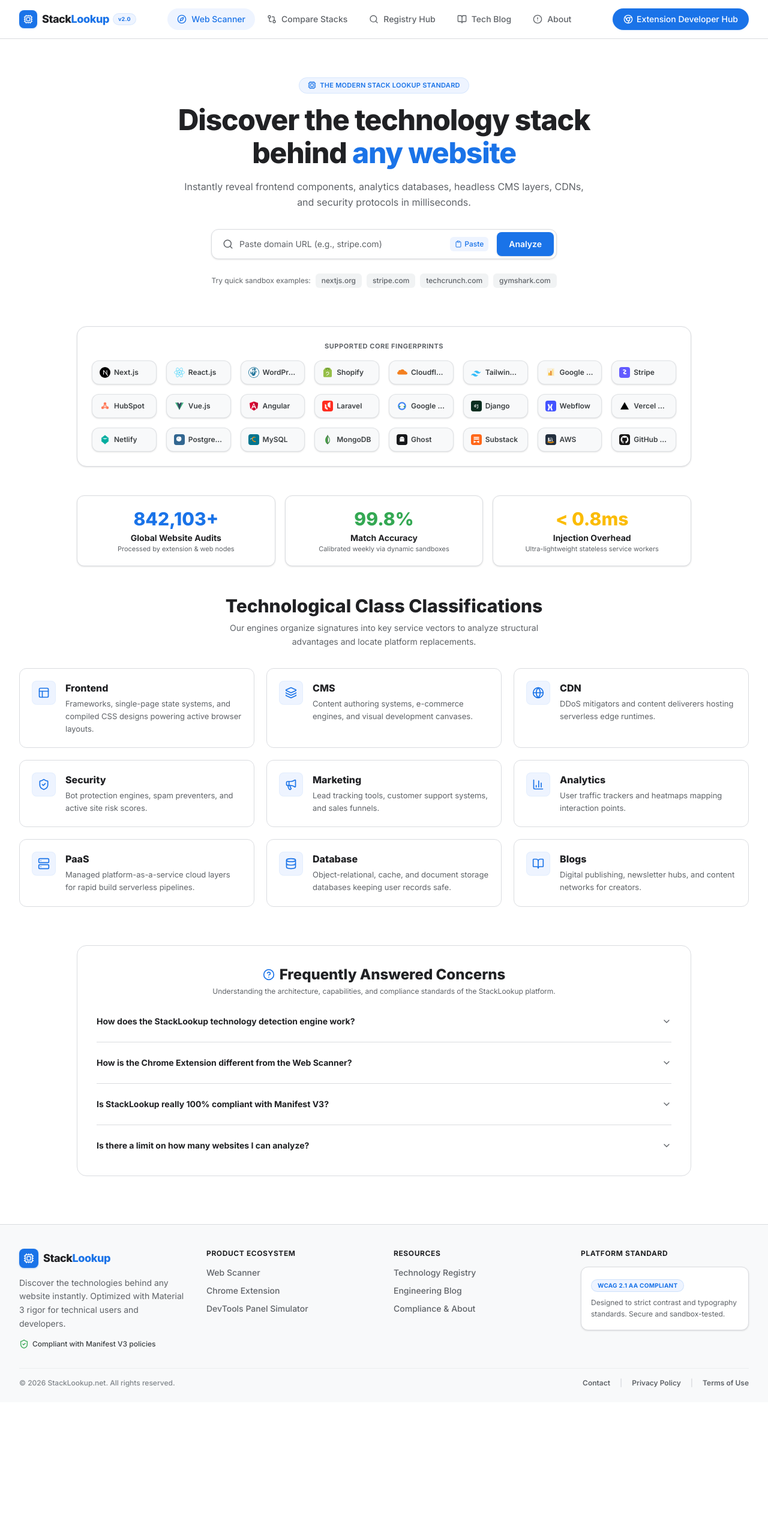
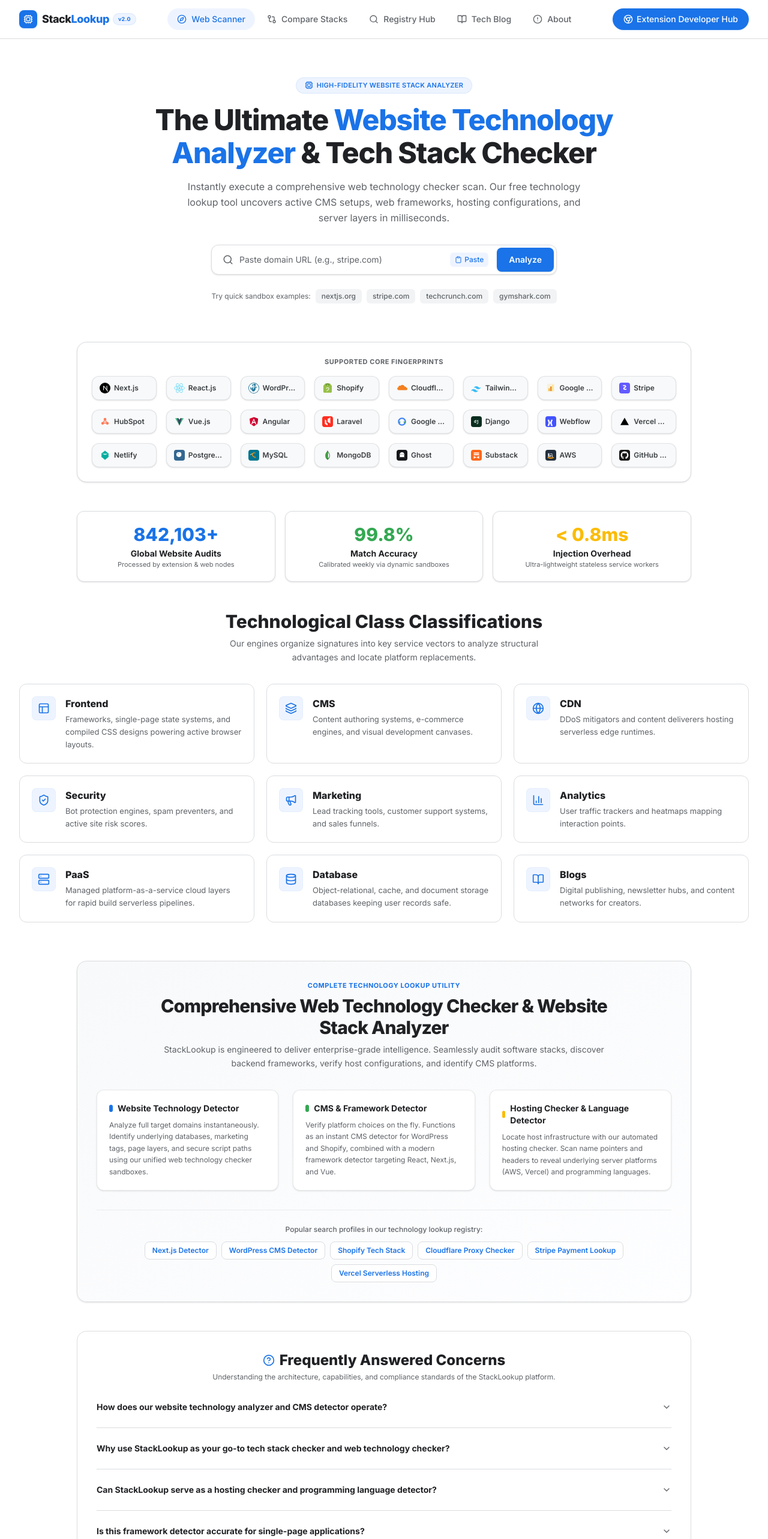
Before and after one commit to slookupworld/slookup, a React (Vite) app: page / in a window 1280 px wide. Shown: the top 2566 px of the page at 60% size. Before the commit the page ends 2338 px from the top, so only its background shows below. Built offline with nearby package versions, Linux system fonts and the light colour scheme.

Commit message:
refactor: optimize SEO metadata and contact form
Update site metadata for better discovery and improve contact form error handling to gracefully parse non-JSON responses.

```diff
--- a/index.html
+++ b/index.html
@@ -3,7 +3,7 @@
   <head>
     <meta charset="UTF-8" />
     <meta name="viewport" content="width=device-width, initial-scale=1.0" />
-    <title>StackLookup - Web Technology Profiler & CMS Detector</title>
+    <title>StackLookup - Website Technology Analyzer & Tech Stack Checker</title>
 
     <!-- Google tag (gtag.js) -->
     <script async src="https://www.googletagmanager.com/gtag/js?id=G-4J0344Q9T6"></script>
@@ -16,25 +16,25 @@
     </script>
 
     <!-- Primary SEO Metadata -->
-    <meta name="description" content="Instantly analyze any website's technology stack. Detect CMS platforms, ecommerce backends, analytics suites, javascript frameworks, and CDNs with high-fidelity signature matches." />
-    <meta name="keywords" content="web technology profiler, CMS detector, stack lookup, tech stack scanner, website analyzer, ecommerce detector, detect wordpress, shopify finder, chrome extension builder" />
+    <meta name="description" content="Discover StackLookup: the ultimate website technology analyzer and tech stack checker. Instantly inspect website stack metadata, find CMS detectors, framework detectors, hosting checkers, and programming language detectors for organic insights." />
+    <meta name="keywords" content="website technology analyzer, tech stack checker, website stack analyzer, technology lookup, website technology detector, CMS detector, framework detector, programming language detector, hosting checker, web technology checker, stack lookup, tech profiler, discover CMS, detect shopify, detect wordpress" />
     <meta name="author" content="StackLookup" />
     <meta name="robots" content="index, follow, max-image-preview:large, max-snippet:-1, max-video-preview:-1" />
     <link rel="canonical" href="https://stacklookup.net" />
 
     <!-- Open Graph / Facebook Protocol -->
     <meta property="og:type" content="website" />
-    <meta property="og:title" content="StackLookup - Discover Website Technology Stacks Instantly" />
-    <meta property="og:description" content="Scan and analyze website fingerprints, CMS platforms, and frameworks in real-time. Power your engineering research with high-precision technological classification." />
+    <meta property="og:title" content="StackLookup - Web Technology Analyzer & Tech Stack Checker" />
+    <meta property="og:description" content="Instantly audit any website's architecture. Use our comprehensive website technology detector, CMS detector, framework detector, and web technology checker to examine server scripts and active tags." />
     <meta property="og:url" content="https://stacklookup.net" />
     <meta property="og:site_name" content="StackLookup" />
     <meta property="og:image" content="https://stacklookup.net/og-image.png" />
-    <meta property="og:image:alt" content="StackLookup Web Technology Profiler Interface" />
+    <meta property="og:image:alt" content="StackLookup Web Technology Analyzer and Tech Stack Checker Interface" />
 
     <!-- Twitter Protocol -->
     <meta name="twitter:card" content="summary_large_image" />
-    <meta name="twitter:title" content="StackLookup - Website Tech Profiler" />
-    <meta name="twitter:description" content="Identify frameworks, analytics tags, CMS, and server-side configurations of any website with our high-fidelity real-time scanning pipeline." />
+    <meta name="twitter:title" content="StackLookup - Website Stack Analyzer" />
+    <meta name="twitter:description" content="A comprehensive technology lookup utility. Scan CMS packages, framework namespaces, and server hosts with our high-fidelity real-time web technology checker." />
     <meta name="twitter:image" content="https://stacklookup.net/og-image.png" />
 
     <!-- Theme & App Styling / Favicons / Manifests -->
@@ -62,10 +62,13 @@
     <script type="application/ld+json">
       {
         "@context": "https://schema.org",
+        "@graph": [
+          {
             "@type": "WebApplication",
+            "@id": "https://stacklookup.net/#webapp",
             "name": "StackLookup",
             "url": "https://stacklookup.net",
-        "description": "Enterprise-grade real-time web technology profiler and CMS signature detector.",
+            "description": "Enterprise-grade real-time website technology analyzer, tech stack checker, and CMS detector.",
             "applicationCategory": "DeveloperApplication",
             "operatingSystem": "All",
             "browserRequirements": "Requires HTML5 compatible web browser with JavaScript enabled.",
@@ -79,13 +82,61 @@
               "High-fidelity CMS & framework rule mapping",
               "Sandbox simulator for Chrome extension messages",
               "Programmatic Developer technology registry",
-          "Full-stack stateless inspection pipeline"
+              "Full-stack stateless inspection pipeline",
+              "Accurate programming language detector & hosting checker"
             ],
             "creator": {
               "@type": "Organization",
               "name": "StackLookup",
               "url": "https://stacklookup.net"
             }
+          },
+          {
+            "@type": "WebSite",
+            "@id": "https://stacklookup.net/#website",
+            "url": "https://stacklookup.net",
+            "name": "StackLookup - Website Technology Analyzer",
+            "description": "Free web technology checker and website stack analyzer.",
+            "potentialAction": {
+              "@type": "SearchAction",
+              "target": {
+                "@type": "EntryPoint",
+                "urlTemplate": "https://stacklookup.net/?search={search_term_string}"
+              },
+              "query-input": "required name=search_term_string"
+            }
+          },
+          {
+            "@type": "FAQPage",
+            "@id": "https://stacklookup.net/#faq",
+            "mainEntity": [
+              {
+                "@type": "Question",
+                "name": "What is a website technology analyzer or tech stack checker?",
+                "acceptedAnswer": {
+                  "@type": "Answer",
+                  "text": "A website technology analyzer or tech stack checker is a specialized tool that reverse-engineers a website's deployment architecture. It parses HTML elements, active scripts, cookies, HTTP headers, and DNS configurations to deliver a complete breakdown of a site's technological components."
+                }
+              },
+              {
+                "@type": "Question",
+                "name": "How does StackLookup function as a CMS detector and framework detector?",
+                "acceptedAnswer": {
+                  "@type": "Answer",
+                  "text": "StackLookup evaluates unique code signatures and script namespaces in real-time. By comparing these markers against a strict matching database, it functions as a high-fidelity CMS detector (identifying WordPress, Shopify, Webflow) and an instant framework detector (revealing React, Next.js, Angular, Vue)."
+                }
+              },
+              {
+                "@type": "Question",
+                "name": "Can StackLookup act as a hosting checker and programming language detector?",
+                "acceptedAnswer": {
+                  "@type": "Answer",
+                  "text": "Yes, StackLookup is designed to perform a thorough technology lookup. It looks at DNS host records and server headers to function as a hosting checker (discovering Vercel, Netlify, Cloudflare, AWS), and detects underlying programming languages (such as PHP, Python, or Ruby) using structural environment identifiers."
+                }
+              }
+            ]
+          }
+        ]
       }
     </script>
   </head>
--- a/src/components/Footer.tsx
+++ b/src/components/Footer.tsx
@@ -44,8 +44,14 @@
         setEmail('');
         setMessage('');
       } else {
-        const errData = await response.json();
-        setSubmitError(errData.message || 'Failed to send your message via FormSubmit. Please try again.');
+        let errMsg = 'Failed to send your message via FormSubmit. Please try again.';
+        try {
+          const errData = await response.json();
+          errMsg = errData.message || errMsg;
+        } catch (_) {
+          // Fallback if response is not JSON
+        }
+        setSubmitError(errMsg);
       }
     } catch (err) {
       console.error('Contact form submission error:', err);
--- a/src/components/GrowthEngine.tsx
+++ b/src/components/GrowthEngine.tsx
@@ -43,23 +43,23 @@
 const FAQ_ITEMS = [
   {
     id: 'faq-1',
-    question: 'How does the StackLookup technology detection engine work?',
-    answer: 'StackLookup uses a multi-layered pattern matching model. It analyzes DOM structural markers (like specific element IDs or classes), HTTP response headers (e.g., Server, X-Powered-By), meta attributes, CDN script pathways, cookies, and global JavaScript window namespaces. This ensures highly accurate, multi-angle technology detection.'
+    question: 'How does our website technology analyzer and CMS detector operate?',
+    answer: 'StackLookup functions as a high-fidelity website technology analyzer and CMS detector. Our engine evaluates HTML DOM markers, scripts, meta tags, cookies, and HTTP headers in real-time. This dynamic multi-angle website stack analyzer accurately profiles active site technologies—including e-commerce suites, databases, and page builders like WordPress, Shopify, and Webflow.'
   },
   {
     id: 'faq-2',
-    question: 'How is the Chrome Extension different from the Web Scanner?',
-    answer: 'The browser extension operates right inside your browser window context, meaning it can analyze global namespace parameters (`window.React` or `window.Shopify`) directly. It also includes a custom DevTools panel, letting you inspect local performance indicators, cookies, and headers on-the-fly, while the web scanner provides a broader sandbox query.'
+    question: 'Why use StackLookup as your go-to tech stack checker and web technology checker?',
+    answer: 'As a client-side tech stack checker and web technology checker, StackLookup offers lightning-fast technology lookup capabilities. It detects active JavaScript library scripts, styles, meta tags, and secure CDN origins. It provides robust developer insights without the page weight or privacy risks of standard browser overlays.'
   },
   {
     id: 'faq-3',
-    question: 'Is StackLookup really 100% compliant with Manifest V3?',
-    answer: 'Absolutely. We designed our Chrome Extension using event-driven stateless service workers, strictly avoiding unsafe dynamic script execution. All rules are pre-packaged and evaluated using high-efficiency content scripts, in perfect alignment with Google Chrome Store safety standards.'
+    question: 'Can StackLookup serve as a hosting checker and programming language detector?',
+    answer: 'Yes! StackLookup is an all-in-one website technology detector that includes a fully-functional hosting checker and programming language detector. By evaluating server response headers, DNS record tags, and CDN paths, it identifies exactly where a site is hosted (such as Vercel, Netlify, Cloudflare, or AWS) and identifies underlying programming languages and databases (PHP, Node.js, Python, Ruby).'
   },
   {
     id: 'faq-4',
-    question: 'Is there a limit on how many websites I can analyze?',
-    answer: 'None at all. Our client-side detection engine is structured for infinite local sandboxed queries. You can scan as many websites as you wish entirely free of charge.'
+    question: 'Is this framework detector accurate for single-page applications?',
+    answer: 'Absolutely. Our high-fidelity framework detector identifies client-side UI libraries and frameworks including React, Next.js, Angular, Vue, and Svelte by analyzing client-side window namespaces, build bundle chunk hashes, and React-specific DOM attributes instantly.'
   }
 ];
 
@@ -152,15 +152,15 @@
         {/* Rounded badge */}
         <span className="inline-flex items-center rounded-full bg-[#EEF4FF] px-3.5 py-1 text-[11px] font-semibold text-[#1A73E8] mb-4 border border-[#1A73E8]/10 tracking-wide uppercase">
           <Cpu className="h-3.5 w-3.5 mr-1.5 text-[#1A73E8]" />
-          The Modern Stack Lookup standard
+          High-Fidelity Website Stack Analyzer
         </span>
 
         <h1 className="font-sans text-3xl sm:text-4xl md:text-5xl font-extrabold tracking-tight text-[#202124] mb-4 leading-[1.15]">
-          Discover the technology stack behind <span className="text-[#1A73E8]">any website</span>
+          The Ultimate <span className="text-[#1A73E8]">Website Technology Analyzer</span> & Tech Stack Checker
         </h1>
 
         <p className="text-sm sm:text-base text-[#5F6368] max-w-2xl mx-auto mb-8 leading-relaxed">
-          Instantly reveal frontend components, analytics databases, headless CMS layers, CDNs, and security protocols in milliseconds.
+          Instantly execute a comprehensive web technology checker scan. Our free technology lookup tool uncovers active CMS setups, web frameworks, hosting configurations, and server layers in milliseconds.
         </p>
 
         {/* Premium URL Input Form */}
@@ -309,6 +309,77 @@
         </div>
       </section>
 
+      {/* Structured SEO Semantic Keyword Section */}
+      <section className="bg-gradient-to-br from-[#F8F9FA] to-[#EEF4FF]/10 rounded-2xl border border-[#DADCE0] p-6 sm:p-8 max-w-5xl mx-auto mb-12 shadow-sm">
+        <div className="max-w-3xl mx-auto text-center mb-8">
+          <span className="text-[11px] font-bold text-[#1A73E8] uppercase tracking-wider block mb-2">Complete Technology Lookup Utility</span>
+          <h2 className="font-sans text-2xl sm:text-3xl font-extrabold text-[#202124] tracking-tight">
+            Comprehensive Web Technology Checker & Website Stack Analyzer
+          </h2>
+          <p className="text-xs sm:text-sm text-[#5F6368] mt-2 leading-relaxed">
+            StackLookup is engineered to deliver enterprise-grade intelligence. Seamlessly audit software stacks, discover backend frameworks, verify host configurations, and identify CMS platforms.
+          </p>
+        </div>
+
+        <div className="grid grid-cols-1 md:grid-cols-3 gap-6">
+          <div className="bg-white rounded-xl border border-[#DADCE0]/60 p-5 shadow-sm">
+            <h3 className="text-sm font-bold text-[#202124] mb-2 flex items-center gap-2">
+              <span className="w-1.5 h-3 bg-[#1A73E8] rounded-full"></span>
+              Website Technology Detector
+            </h3>
+            <p className="text-xs text-[#5F6368] leading-relaxed">
+              Analyze full target domains instantaneously. Identify underlying databases, marketing tags, page layers, and secure script paths using our unified web technology checker sandboxes.
+            </p>
+          </div>
+
+          <div className="bg-white rounded-xl border border-[#DADCE0]/60 p-5 shadow-sm">
+            <h3 className="text-sm font-bold text-[#202124] mb-2 flex items-center gap-2">
+              <span className="w-1.5 h-3 bg-[#34A853] rounded-full"></span>
+              CMS & Framework Detector
+            </h3>
+            <p className="text-xs text-[#5F6368] leading-relaxed">
+              Verify platform choices on the fly. Functions as an instant CMS detector for WordPress and Shopify, combined with a modern framework detector targeting React, Next.js, and Vue.
+            </p>
+          </div>
+
+          <div className="bg-white rounded-xl border border-[#DADCE0]/60 p-5 shadow-sm">
+            <h3 className="text-sm font-bold text-[#202124] mb-2 flex items-center gap-2">
+              <span className="w-1.5 h-3 bg-[#FBBC05] rounded-full"></span>
+              Hosting Checker & Language Detector
+            </h3>
+            <p className="text-xs text-[#5F6368] leading-relaxed">
+              Locate host infrastructure with our automated hosting checker. Scan name pointers and headers to reveal underlying server platforms (AWS, Vercel) and programming languages.
+            </p>
+          </div>
+        </div>
+
+        {/* Quick Links Internal Linking Booster */}
+        <div className="mt-8 pt-6 border-t border-[#DADCE0]/50 text-center">
+          <p className="text-xs text-[#5F6368] font-medium mb-3">Popular search profiles in our technology lookup registry:</p>
+          <div className="flex flex-wrap items-center justify-center gap-2">
+            {[
+              { name: 'Next.js Detector', slug: 'nextjs' },
+              { name: 'WordPress CMS Detector', slug: 'wordpress' },
+              { name: 'Shopify Tech Stack', slug: 'shopify' },
+              { name: 'Cloudflare Proxy Checker', slug: 'cloudflare' },
+              { name: 'Stripe Payment Lookup', slug: 'stripe' },
+              { name: 'Vercel Serverless Hosting', slug: 'vercel-paas' }
+            ].map((link, idx) => (
+              <button
+                key={idx}
+                onClick={() => {
+                  setTab('directory');
+                  setSelectedTechSlug(link.slug);
+                }}
+                className="text-xs font-semibold text-[#1A73E8] bg-white hover:bg-[#EEF4FF] border border-[#DADCE0] px-3 py-1.5 rounded-lg transition-colors"
+              >
+                {link.name}
+              </button>
+            ))}
+          </div>
+        </div>
+      </section>
+
       {/* Dynamic Accordion FAQ */}
       <section className="bg-white rounded-2xl border border-[#DADCE0] p-5 sm:p-8 max-w-5xl mx-auto mb-8" id="faq-section">
         <div className="text-center mb-6">
```
Lines whose indentation alone changed are shown as unchanged.
